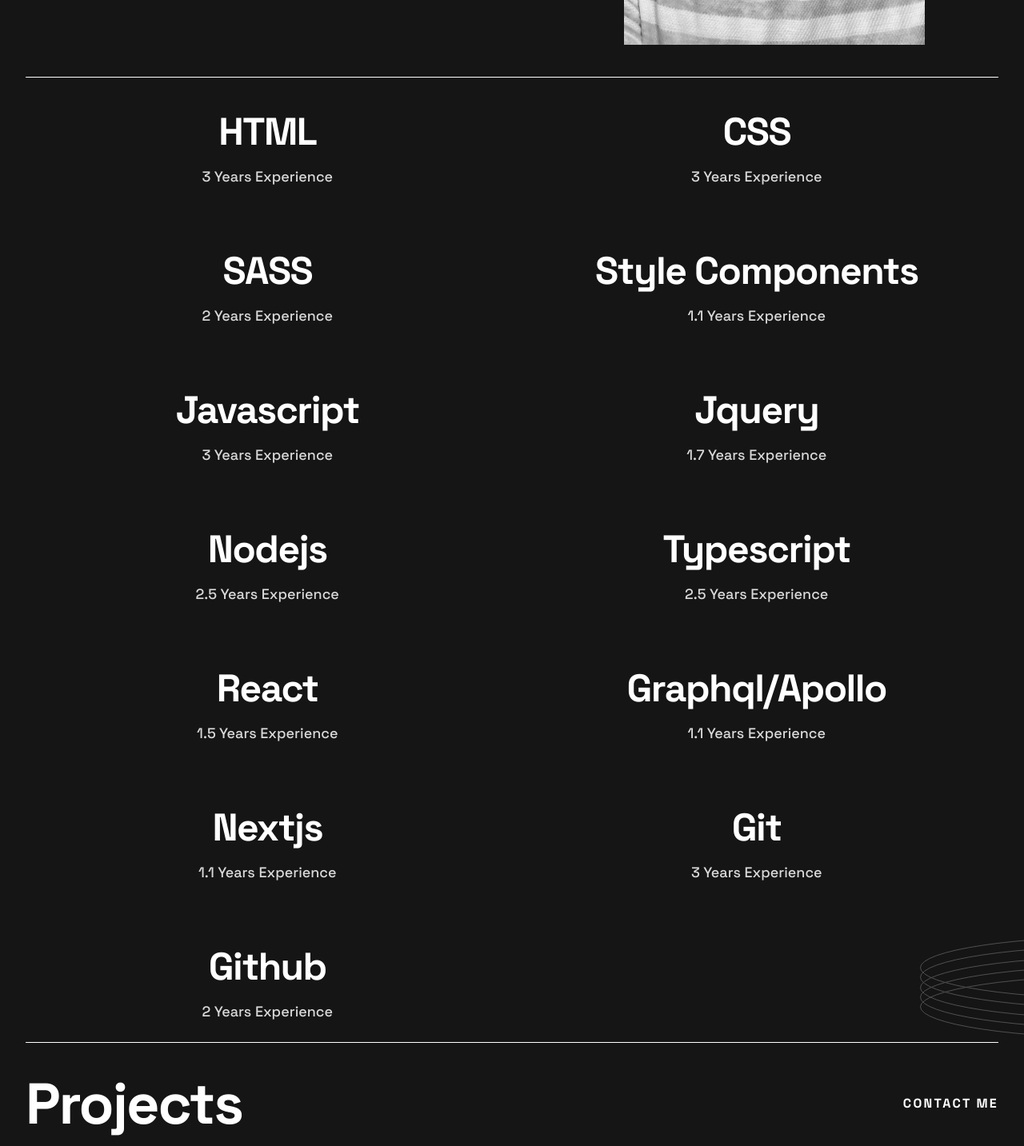
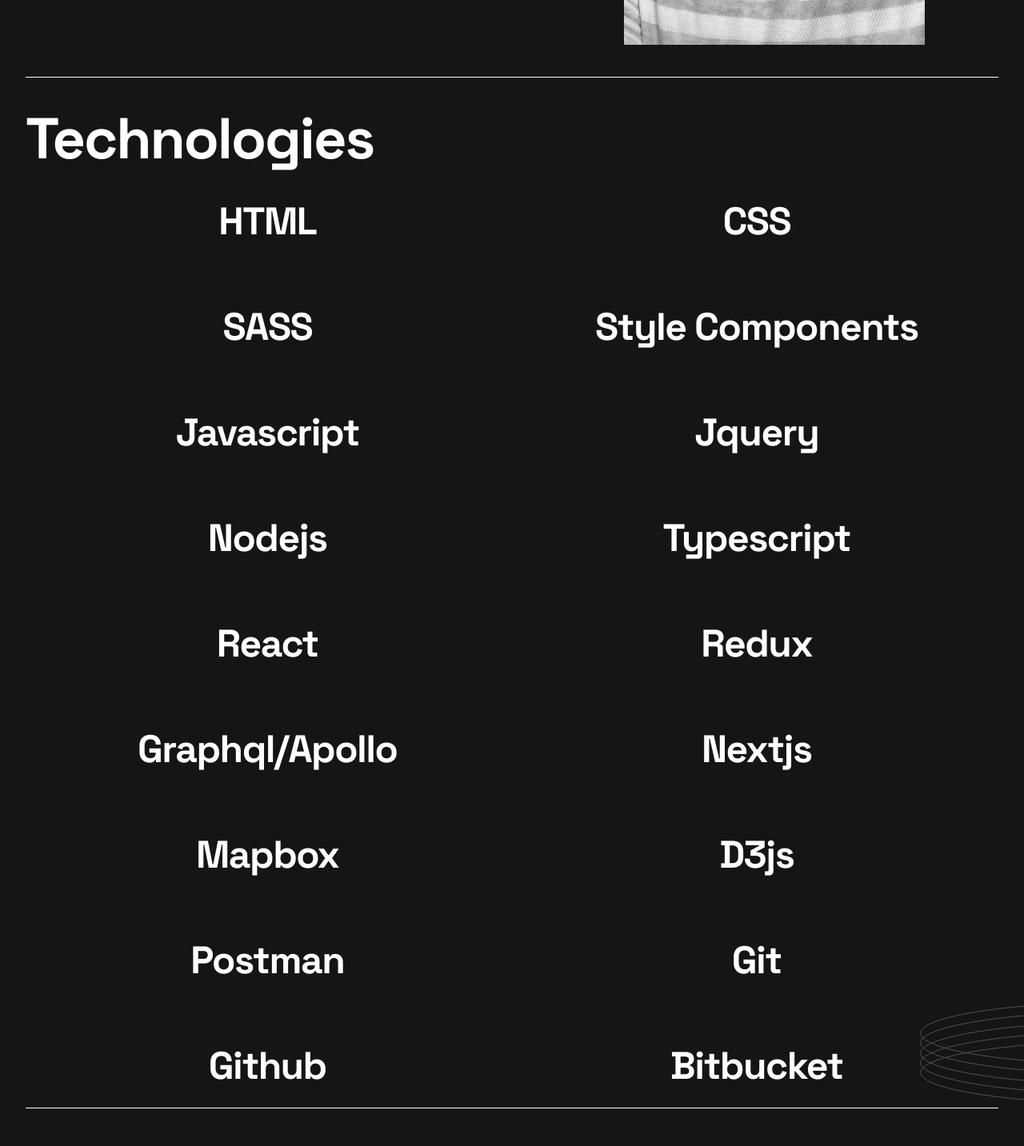
Before and after one commit to Fernando-uif/portafolio-2, a Next.js app: page / in a window 1280 px wide. Shown: the part 600-2033 px from the top of the page at 80% size. Built offline with nearby package versions, Linux system fonts and the light colour scheme.

Commit message:
change the tech and colors

```diff
--- a/src/components/contact/Contact.tsx
+++ b/src/components/contact/Contact.tsx
@@ -15,7 +15,7 @@
       <div className={`${contactStyle["contact__wrapperInfo"]}`}>
         <ContactMeIcons />
 
-        <div className={`${downloadStyle["download"]}`}>
+        <div>
           <button className={`${downloadStyle["download__button"]}`}>
             <Link
               target="_blank"
--- a/src/components/technologies/Technologie.tsx
+++ b/src/components/technologies/Technologie.tsx
@@ -70,11 +70,11 @@
               <span className={`${technologiesStyle["technologie__name"]}`}>
                 {tech.name}
               </span>
-              <span
+              {/* <span
                 className={`${technologiesStyle["technologie__experience"]}`}
               >
                 {tech.experience} Years Experience
-              </span>
+              </span> */}
             </div>
           </>
         ))
--- a/src/components/technologies/Technologies.tsx
+++ b/src/components/technologies/Technologies.tsx
@@ -6,6 +6,10 @@
 const Technologies = () => {
   return (
     <>
+      <h2 className={`${technologiesStyle["technologie__title"]}`}>
+        technologies
+      </h2>
+
       <section className={`${technologiesStyle["technologie"]}`}>
         <Technoligie />
         <div className={`${technologiesStyle["technologie__wrapperOval"]}`}>
--- a/src/data/technologies/technologies.ts
+++ b/src/data/technologies/technologies.ts
@@ -39,13 +39,28 @@
     name: "React",
     experience: "1.5",
   },
-
+  {
+    name: "redux",
+    experience: "1.5",
+  },
   {
     name: "graphql/apollo",
     experience: "1.1",
   },
   {
     name: "nextjs",
+    experience: "1.1",
+  },
+  {
+    name: "mapbox",
+    experience: "1.1",
+  },
+  {
+    name: "d3js",
+    experience: "1.1",
+  },
+  {
+    name: "postman",
     experience: "1.1",
   },
   {
@@ -56,4 +71,8 @@
     name: "github",
     experience: "2",
   },
+  {
+    name: "bitbucket",
+    experience: "2",
+  },
 ];
--- a/src/sass/about/about.module.scss
+++ b/src/sass/about/about.module.scss
@@ -23,6 +23,7 @@
     gap: 20px;
 
     &__name {
+      visibility: hidden;
       font-size: 24px;
       font-style: normal;
       font-weight: 700;
--- a/src/sass/buttons/download.module.scss
+++ b/src/sass/buttons/download.module.scss
@@ -4,18 +4,19 @@
     background-color: transparent;
     border-radius: 40px;
     text-transform: uppercase;
-    padding: 25px 50px;
+    // padding: 25px 50px;
     border: 3px solid $light;
     position: relative;
     display: inline;
     overflow: hidden;
-
     cursor: pointer;
     z-index: 1;
     transition: all 0.4s ease;
     &-span {
       text-decoration: none;
       color: #fff;
+      padding: 25px 50px;
+      display: block;
     }
     &::after,
     &::before,
--- a/src/sass/technologies/technologies.module.scss
+++ b/src/sass/technologies/technologies.module.scss
@@ -3,6 +3,7 @@
 .technologie {
   position: relative;
   overflow: hidden;
+
   @media screen and (min-width: 766px) {
     display: grid;
     grid-template-columns: repeat(2, 1fr);
@@ -16,6 +17,26 @@
     row-gap: 58px;
     max-width: 1440px;
     margin: 0 auto;
+  }
+  &__title {
+    font-size: 40px;
+    font-style: normal;
+    font-weight: 700;
+    line-height: 40px; /* 100% */
+    letter-spacing: -1.136px;
+    color: $light;
+    max-width: 1440px;
+    margin: 0 auto;
+    padding: 0 32px;
+    margin-bottom: 40px;
+    text-transform: capitalize;
+    @media screen and (min-width: 766px) {
+      font-size: 72px;
+      font-style: normal;
+      font-weight: 700;
+      line-height: 72px; /* 100% */
+      letter-spacing: -2.045px;
+    }
   }
   &__wrapper {
     display: flex;
```
